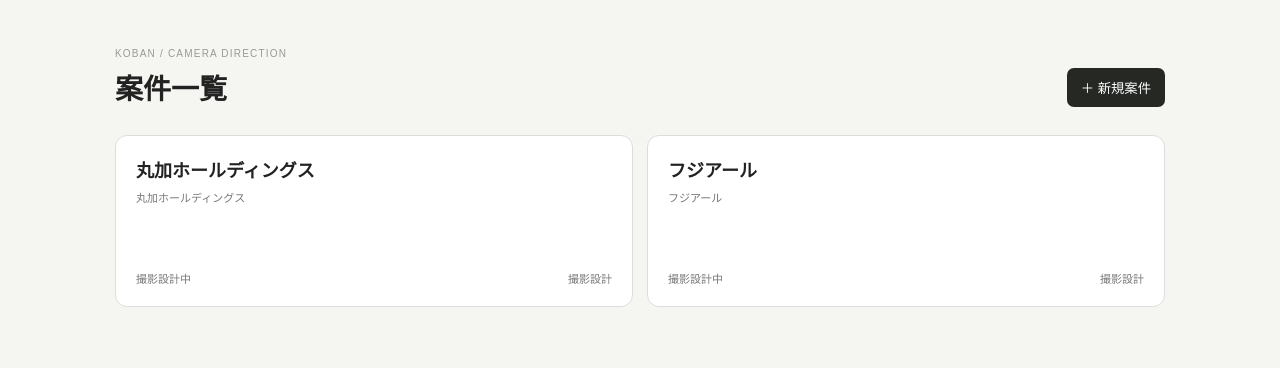
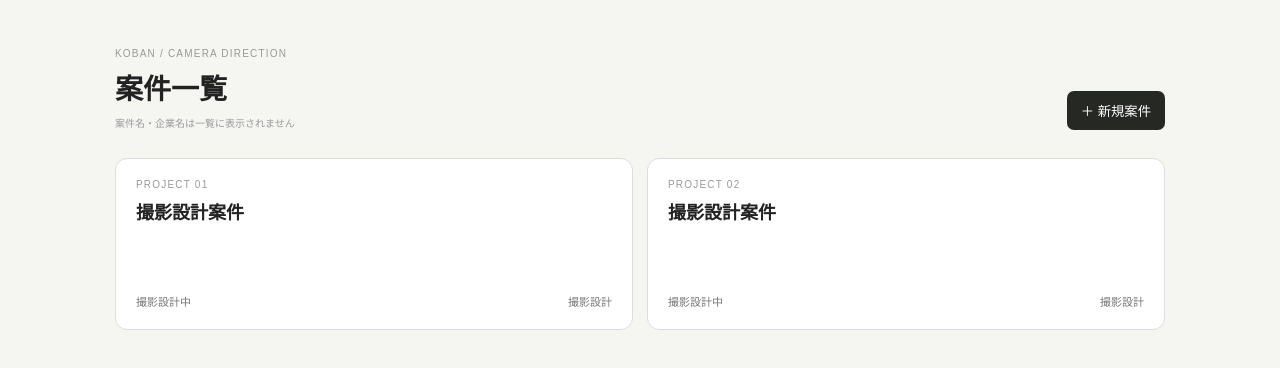
Before and after one commit to nkamiura-cell/camera-direction, a website: page index.html in a window 1280 px wide. Drawn offline with Linux system fonts and the light colour scheme.

Commit message:
Add files via upload

```diff
--- a/index.html
+++ b/index.html
@@ -1,16 +1,32 @@
 <!doctype html><html lang="ja"><head><meta charset="utf-8"><meta name="viewport" content="width=device-width,initial-scale=1"><title>KOBAN｜案件一覧</title><style>
 body{margin:0;background:#f5f5f2;color:#222;font-family:Arial,'Noto Sans JP',sans-serif}.wrap{max-width:1050px;margin:auto;padding:48px 28px}.top{display:flex;justify-content:space-between;align-items:end;margin-bottom:28px}h1{margin:0;font-size:28px}.ey{font-size:10px;color:#999;letter-spacing:.12em;margin-bottom:8px}.new,.open{border:0;background:#262824;color:#fff;border-radius:7px;padding:10px 14px;cursor:pointer}.grid{display:grid;grid-template-columns:repeat(2,1fr);gap:14px}.card{background:#fff;border:1px solid #ddd;border-radius:12px;padding:20px;min-height:130px;cursor:pointer;display:flex;flex-direction:column;justify-content:space-between}.name{font-size:18px;font-weight:600}.client,.meta{font-size:11px;color:#777;margin-top:7px}.meta{display:flex;justify-content:space-between}.modal{display:none;position:fixed;inset:0;background:#0005;align-items:center;justify-content:center}.modal.show{display:flex}.box{background:#fff;padding:24px;border-radius:12px;width:min(420px,calc(100% - 40px))}.box h2{margin-top:0}.box input{width:100%;box-sizing:border-box;padding:10px;margin:6px 0 12px;border:1px solid #ddd;border-radius:6px}.actions{text-align:right}.cancel{padding:9px 13px;border:1px solid #ddd;background:#fff;border-radius:6px;margin-right:6px}.create{padding:9px 13px;border:0;background:#262824;color:#fff;border-radius:6px}@media(max-width:700px){.grid{grid-template-columns:1fr}}
-</style></head><body><div class="wrap"><div class="top"><div><div class="ey">KOBAN / CAMERA DIRECTION</div><h1>案件一覧</h1></div><button class="new" onclick="showNew()">＋ 新規案件</button></div><div id="grid" class="grid"></div></div>
-<div id="modal" class="modal"><div class="box"><h2>新規案件</h2><label>案件名</label><input id="pn" placeholder="例：2028年度新卒採用"><label>クライアント名</label><input id="pc" placeholder="例：○○株式会社"><div class="actions"><button class="cancel" onclick="hideNew()">キャンセル</button><button class="create" onclick="create()">案件を作成</button></div></div></div>
+</style></head><body><div class="wrap"><div class="top"><div><div class="ey">KOBAN / CAMERA DIRECTION</div><h1>案件一覧</h1><div style="font-size:10px;color:#999;margin-top:8px">案件名・企業名は一覧に表示されません</div></div><button class="new" onclick="showNew()">＋ 新規案件</button></div><div id="grid" class="grid"></div></div>
+<div id="modal" class="modal"><div class="box"><h2>新規案件</h2><label>案件情報</label><input id="pn" placeholder="案件を識別するための名称（一覧には表示されません）"><label>クライアント情報</label><input id="pc" placeholder="企業名（一覧には表示されません）"><div class="actions"><button class="cancel" onclick="hideNew()">キャンセル</button><button class="create" onclick="create()">案件を作成</button></div></div></div>
 <script>
-const K='koban_projects_v1',seed=[{id:'demo-maruka',name:'丸加ホールディングス',client:'丸加ホールディングス',status:'撮影設計中'},{id:'demo-fujiart',name:'フジアール',client:'フジアール',status:'撮影設計中'}];
+const K='koban_projects_v2',seed=[
+  {id:'project-01',status:'撮影設計中'},
+  {id:'project-02',status:'撮影設計中'}
+];
 function list(){try{let x=JSON.parse(localStorage.getItem(K));if(x)return x}catch(e){}localStorage.setItem(K,JSON.stringify(seed));return seed}
 function save(x){localStorage.setItem(K,JSON.stringify(x))}
 function esc(x){return String(x||'').replace(/[&<>"']/g,c=>({'&':'&amp;','<':'&lt;','>':'&gt;','"':'&quot;',"'":'&#39;'}[c]))}
-function render(){let x=list();document.getElementById('grid').innerHTML=x.map(p=>`<div class="card" onclick="openP('${p.id}')"><div><div class="name">${esc(p.name)}</div><div class="client">${esc(p.client)}</div></div><div class="meta"><span>${esc(p.status||'未着手')}</span><span>撮影設計</span></div></div>`).join('')}
+function render(){
+  let x=list();
+  document.getElementById('grid').innerHTML=x.map((p,i)=>`
+    <div class="card" onclick="openP('${p.id}')">
+      <div>
+        <div class="ey">PROJECT ${String(i+1).padStart(2,'0')}</div>
+        <div class="name">撮影設計案件</div>
+      </div>
+      <div class="meta">
+        <span>${esc(p.status||'未着手')}</span>
+        <span>撮影設計</span>
+      </div>
+    </div>`).join('')
+}
 function openP(id){location.href='app.html?project='+encodeURIComponent(id)}
 function showNew(){document.getElementById('modal').classList.add('show');document.getElementById('pn').focus()}
 function hideNew(){document.getElementById('modal').classList.remove('show')}
-function create(){let n=document.getElementById('pn').value.trim(),c=document.getElementById('pc').value.trim();if(!n)return;let x=list();let id='p_'+Date.now().toString(36);x.unshift({id,name:n,client:c,status:'未着手'});save(x);openP(id)}
+function create(){let n=document.getElementById('pn').value.trim(),c=document.getElementById('pc').value.trim();if(!n)return;let x=list();let id='p_'+Date.now().toString(36);x.unshift({id,status:'未着手'});save(x);openP(id)}
 render();
 </script></body></html>
```
Also changed, not shown: README.md.
